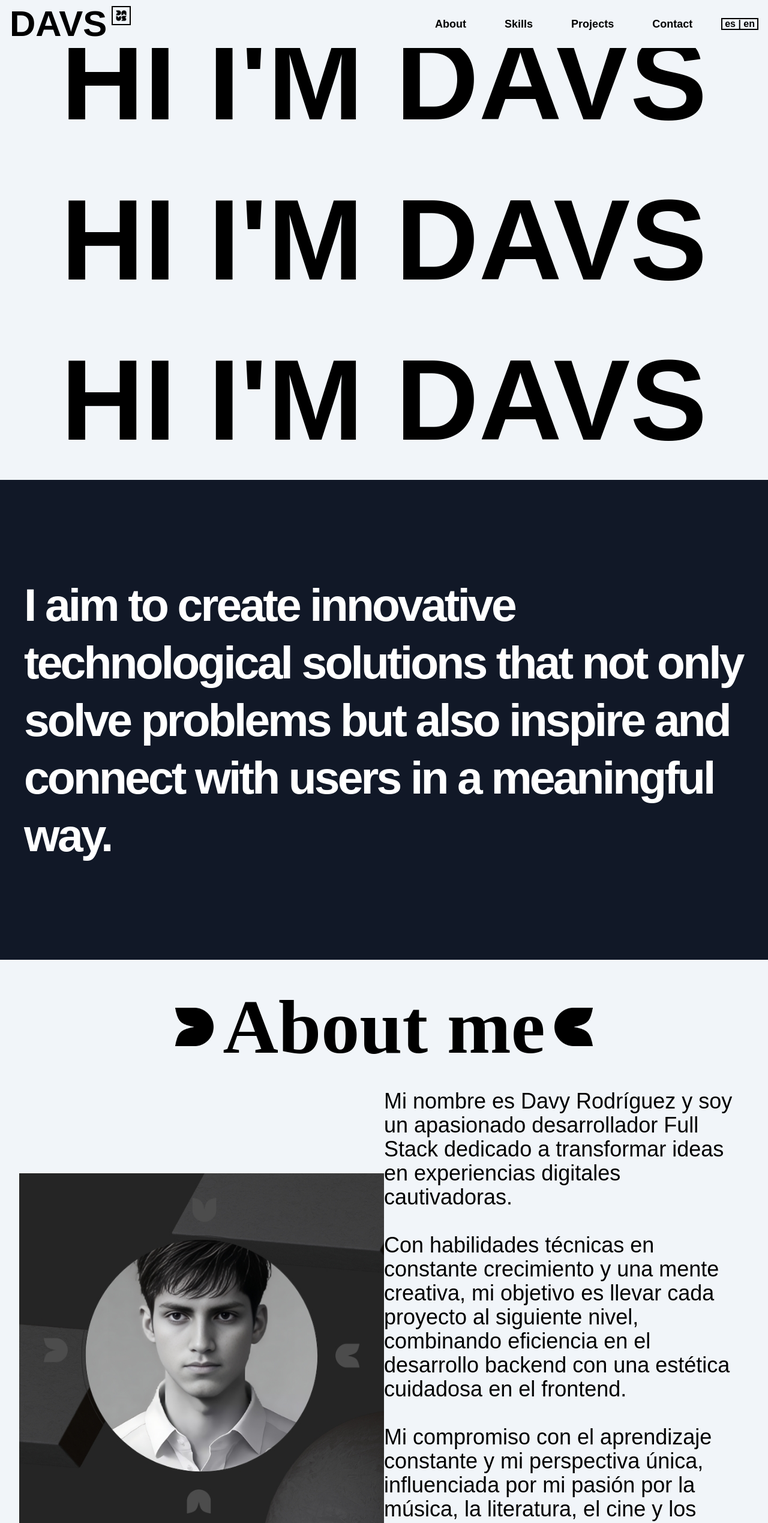
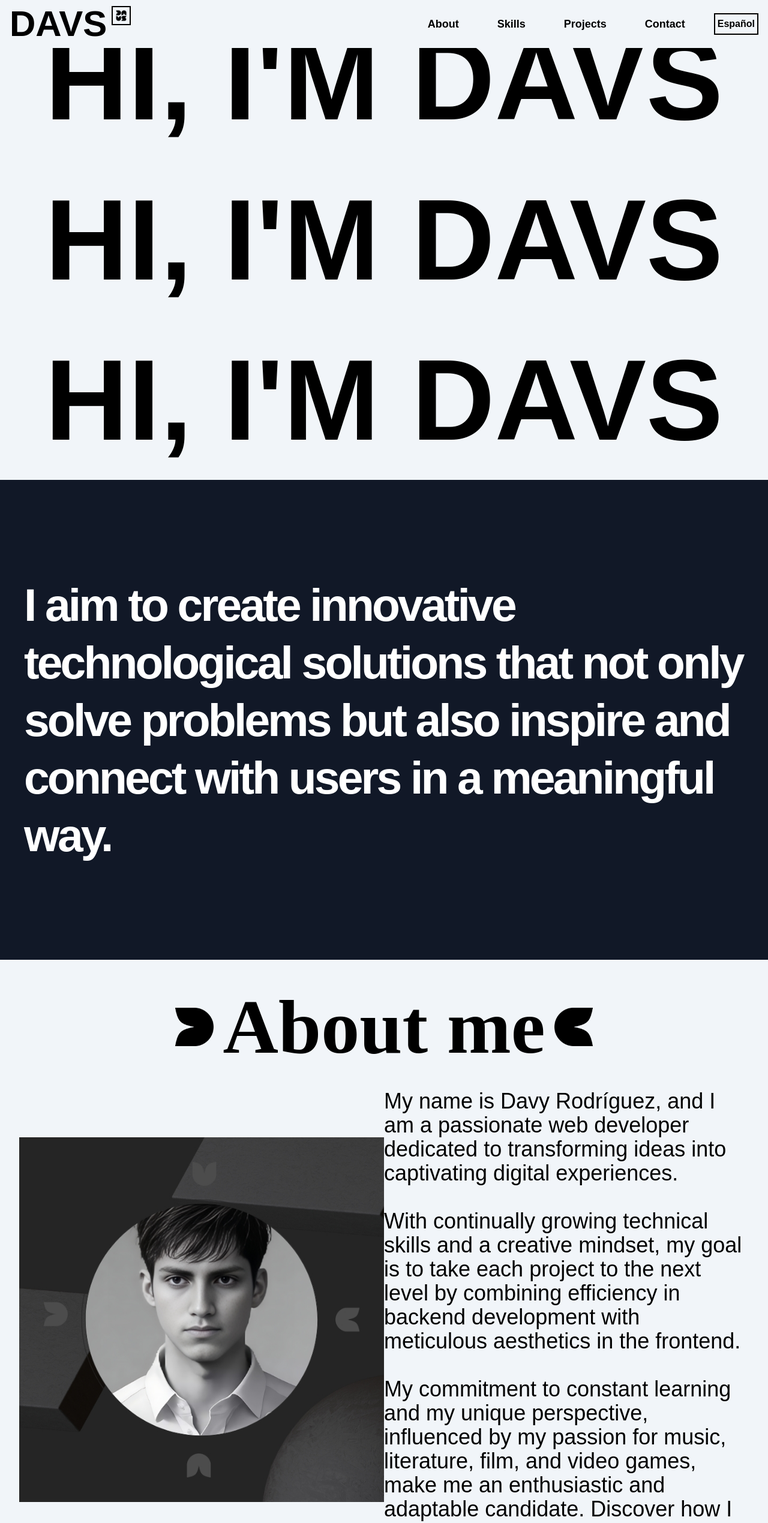
Before and after one commit to Davs07/My-Portfolio---Davs, a React (Vite) app: page / in a window 1280 px wide. Shown: the top 2539 px of the page at 60% size. Built offline with nearby package versions, Linux system fonts and the light colour scheme; some icons are missing; a web font is replaced by a local one.

Commit message:
add translate button

```diff
--- a/index.html
+++ b/index.html
@@ -4,7 +4,7 @@
     <meta charset="UTF-8" />
     <!-- <link rel="icon" type="image/svg+xml" href="/vite.svg" /> -->
     <meta name="viewport" content="width=device-width, initial-scale=1.0" />
-    <title>My portfolio | Davs</title>
+    <title>Davs | My portfolio</title>
 
     <link
       href="https://fonts.cdnfonts.com/css/microsoft-sans-serif"
--- a/package.json
+++ b/package.json
@@ -12,7 +12,8 @@
   "dependencies": {
     "@coreui/icons": "^3.0.1",
     "react": "^18.2.0",
-    "react-dom": "^18.2.0"
+    "react-dom": "^18.2.0",
+    "react-router-dom": "^6.20.1"
   },
   "devDependencies": {
     "@types/react": "^18.2.37",
--- a/src/App.jsx
+++ b/src/App.jsx
@@ -1,16 +1,17 @@
 import { useState } from "react";
-import reactLogo from "./assets/react.svg";
-import viteLogo from "/vite.svg";
 import logo from "./img/DAVS-logo.png";
 import D from "./img/D.png";
-import heztorMockup from "./img/Heztor-mockup.jpg";
+import heztorMockup from "./img/mockup-heztor.jpg";
 import davsPicture from "./img/DAVS-PICTURE-1.jpg";
+import { HashRouter, Link } from "react-router-dom";
 
 import "./App.css";
 
 function App() {
-  const arrayMySkills =
-    "HTML CSS JS REACT JAVA SPRING MYSQL GSAP GIT TAILWIND SASS";
+  const [changeLanguage, setChangeLanguage] = useState(false);
+  const handleChangeLanguage = () => {
+    setChangeLanguage(!changeLanguage);
+  };
   const skills = [
     {
       id: 1,
@@ -80,13 +81,91 @@ function App() {
     },
   ];
 
+  const allEnglish = !changeLanguage
+    ? {
+        navbar: ["About", "Skills", "Projects", "Contact"],
+        heroText: "HI, I'M DAVS",
+        myDescription: `I aim to create innovative technological solutions that not only
+    solve problems but also inspire and connect with users in a
+    meaningful way.`,
+        about: [
+          "My name is Davy Rodríguez, and I am a passionate web developer dedicated to transforming ideas into captivating digital experiences.",
+          "With continually growing technical skills and a creative mindset, my goal is to take each project to the next level by combining efficiency in backend development with meticulous aesthetics in the frontend.",
+          "My commitment to constant learning and my unique perspective, influenced by my passion for music, literature, film, and video games, make me an enthusiastic and adaptable candidate. Discover how I can bring a distinctive touch to your team and projects!",
+        ],
+        skills:
+          "With an arsenal of technological tools, I am prepared to breathe life into any project. My constant curiosity drives me to refine my skills and explore new technologies.",
+        projects:
+          "In my experience, I prioritize quality over quantity. Each project is an opportunity to blend creativity and technical skills, emphasizing excellence over quantity, transforming ideas into impactful and enduring digital experiences.",
+        contact: [
+          "Do you have a project in mind?",
+          "Allow me to help bring it to life",
+          "and become a valuable part of your team.",
+        ],
+      }
+    : {
+        navbar: ["Sobre", "Habilidades", "Proyectos", "Contacto"],
+        heroText: "HOLA, SOY DAVS",
+        myDescription: `Busco crear soluciones tecnológicas innovadoras que no solo resuelvan problemas, sino que también inspiren y conecten con los usuarios de manera significativa.`,
+        about: [
+          "Mi nombre es Davy Rodríguez y soy un apasionado desarrollador web dedicado a transformar ideas en experiencias digitales cautivadoras.",
+          "Con habilidades técnicas en constante crecimiento y una mente creativa, mi objetivo es llevar cada proyecto al siguiente nivel, combinando eficiencia en el desarrollo backend con una estética cuidadosa en el frontend.",
+          "Mi compromiso con el aprendizaje constante y mi perspectiva única, influenciada por mi pasión por la música, la literatura, el cine y los videojuegos, me convierten en un candidato entusiasta y adaptable. ¡Descubre cómo puedo aportar un toque distintivo a tu equipo y proyectos!",
+        ],
+        skills:
+          "Con un arsenal tecnológico, estoy preparado para dar vida a cualquier proyecto. Mi curiosidad constante me impulsa a perfeccionar habilidades y explorar nuevas tecnologías.",
+        projects:
+          "En mi experiencia, priorizo calidad sobre cantidad. Cada proyecto es una oportunidad para fusionar creatividad y habilidades técnicas, destacando la excelencia sobre la cantidad, transformando ideas en experiencias digitales impactantes y duraderas.",
+        contact: [
+          "¿Tienes algún proyecto en mente?",
+          "Permíteme ayudarte a darle vida",
+          "y formar parte de tu equipo.",
+        ],
+      };
+
+  const texts = !changeLanguage
+    ? {
+        options: ["About", "Skills", "Projects", "Contact"],
+        subTitles: ["About me", "My skills", "My projects", "Contact me"],
+        form: [
+          "Name",
+          "Your name",
+          "Email",
+          "Your email",
+          "Message",
+          "Your message",
+          "Submit",
+        ],
+      }
+    : {
+        options: ["Sobre", "Habilidades", "Proyectos", "Contacto"],
+        subTitles: [
+          "Sobre mí",
+          "Mis habilidades",
+          "Mis proyectos",
+          "Contáctame",
+        ],
+        form: [
+          "Nombre",
+          "Tu nombre",
+          "Email",
+          "Tu email",
+          "Mensaje",
+          "Tu mensaje",
+          "Enviar",
+        ],
+      };
+
+  const links = ["about", "skills", "projects", "contact"];
+
   return (
-    <>
+    <HashRouter>
       <main className="min-h-screen font-satoshi w-screen flex flex-col bg-slate-100">
         <header className="fixed px-4 z-10 bg-slate-100 text-dark h-20 w-full md:block">
           <div className="container mx-auto flex items-center justify-between h-full">
             <div>
-              <a href="" className="flex justify-center items-start gap-2">
+              <link></link>
+              <a href="#" className="flex justify-center items-start gap-2">
                 <h2 className="text-6xl font-work font-bold">DAVS</h2>
                 <span className="a-logo flex items-center justify-center border border-2 h-8 w-8 border-black p-1 hover:bg-black">
                   <img src={logo} alt="" className=" w-10 " />
@@ -96,30 +175,19 @@ function App() {
             <div className="text-center flex justify-evenly gap-x-4 ">
               <nav className="contents font-semibold text-base hidden lg:text-lg lg:flex ">
                 <ul className="mx-auto flex items-center">
-                  <li className="p-5 xl:p-8 active">
-                    <a href="">
-                      <span>About</span>
-                    </a>
-                  </li>
-                  <li className="p-5 xl:p-8">
-                    <a href="">
-                      <span>Skills</span>
-                    </a>
-                  </li>
-                  <li className="p-5 xl:p-8">
-                    <a href="">
-                      <span>Projects</span>
-                    </a>
-                  </li>
-                  <li className="p-5 xl:p-8">
-                    <a href="">
-                      <span>Contact</span>
-                    </a>
-                  </li>
+                  {texts.options.map((option, index) => (
+                    <li key={index} className="p-5 xl:p-8">
+                      <a href={`#${links[index]}`} className="hover:text-black">
+                        <span>{option}</span>
+                      </a>
+                    </li>
+                  ))}
                 </ul>
               </nav>
-              <button className="border border-2 flex items-center border-black font-bold h-5 px-1 py-0 my-auto place-items-center hover:bg-black hover:text-white">
-                es | en
+              <button
+                className="border border-2 flex  items-center border-black font-bold  p-1 my-auto place-items-center hover:bg-black hover:text-white"
+                onClick={handleChangeLanguage}>
+                {!changeLanguage ? "Español" : "English"}
               </button>
             </div>
           </div>
@@ -128,32 +196,32 @@ function App() {
           <h1
             className=" font-black font-work
             text-6xl  md:text-9xl lg:text-10xl xl:text-12xl my-14 font-bold  md:my-auto">
-            HI I'M DAVS
+            {allEnglish.heroText}
           </h1>
           <h1
             className=" font-black font-work
             text-6xl  md:text-9xl lg:text-10xl xl:text-12xl my-14 font-bold md:my-auto">
-            HI I'M DAVS
+            {allEnglish.heroText}
           </h1>
           <h1
             className=" font-black font-work
             text-6xl  md:text-9xl lg:text-10xl xl:text-12xl my-14 font-bold md:my-auto">
-            HI I'M DAVS
+            {allEnglish.heroText}
           </h1>
         </section>
         <section className=" font-satoshi min-h-screen flex bg-gray-900 text-white">
           <h2 className="text-[2.3em] md:text-[8vw] xl:text-[6vw] sm:leading-[1.25em] tracking-tighter font-bold mx-10 my-auto ">
-            I aim to create innovative technological solutions that not only
-            solve problems but also inspire and connect with users in a
-            meaningful way.
+            {allEnglish.myDescription}
           </h2>
         </section>
-        <section className=" font-satoshi min-h-screen flex my-auto ">
+        <section
+          id="about"
+          className=" font-satoshi min-h-screen flex my-auto ">
           <div className="flex flex-col items-start my-auto w-full">
             <div className="pt-12 md:pt0 mx-auto flex items-center">
               <img src={D} alt="" className="h-5 md:h-16 " />
               <h1 className="text-5xl md:text-9xl tracking-normal font-melodrama font-bold mx-4 ">
-                About me
+                {texts.subTitles[0]}
               </h1>
               <img src={D} alt="" className="h-5 md:h-16 rotate-180" />
             </div>
@@ -163,42 +231,32 @@ function App() {
               </div>
               <div className="w-full">
                 <p className=" text-lg sm:text-[4vw] md:text-[4vw] lg:text-4xl md:text-[1.9vw]  sm:leading-[1.25em]">
-                  Mi nombre es Davy Rodríguez y soy un apasionado desarrollador
-                  Full Stack dedicado a transformar ideas en experiencias
-                  digitales cautivadoras.
+                  {allEnglish.about[0]}
                   <br />
                   <br />
-                  Con habilidades técnicas en constante crecimiento y una mente
-                  creativa, mi objetivo es llevar cada proyecto al siguiente
-                  nivel, combinando eficiencia en el desarrollo backend con una
-                  estética cuidadosa en el frontend.
+                  {allEnglish.about[1]}
                   <br />
                   <br />
-                  Mi compromiso con el aprendizaje constante y mi perspectiva
-                  única, influenciada por mi pasión por la música, la
-                  literatura, el cine y los videojuegos, me convierten en un
-                  candidato entusiasta y adaptable. ¡Descubre cómo puedo aportar
-                  un toque distintivo a tu equipo y proyectos!
+                  {allEnglish.about[2]}
                 </p>
               </div>
             </div>
           </div>
         </section>
-        <section className=" font-satoshi min-h-screen flex my-auto">
+        <section
+          id="skills"
+          className=" font-satoshi min-h-screen flex my-auto">
           <div className="flex flex-col items-start my-auto w-full">
             <div className="pt-12 md:pt0 mx-auto flex items-center">
               <img src={D} alt="" className="h-5 md:h-16 " />
               <h1 className="text-5xl md:text-9xl tracking-normal font-melodrama font-bold mx-4 ">
-                My Skills
+                {texts.subTitles[1]}
               </h1>
               <img src={D} alt="" className="h-5 md:h-16 rotate-180" />
             </div>
             <div className="py-10 px-[2em] md:px-[12em]">
               <p className="text-lg pb-10 sm:text-[4vw] lg:text-4xl sm:leading-[1.25em]">
-                Con un arsenal de herramientas tecnológicas, estoy preparado
-                para dar vida a cualquier proyecto. Mi curiosidad constante me
-                lleva a abrazar la evolución de mis habilidades y a explorar
-                nuevas tecnologías.
+                {allEnglish.skills}
               </p>
 
               <div className="w-full grid grid-cols-3 gap-6 md:grid-cols-4">
@@ -218,22 +276,20 @@ function App() {
             </div>
           </div>
         </section>
-        <section className=" font-satoshi min-h-screen flex my-auto">
+        <section
+          id="projects"
+          className=" font-satoshi min-h-screen flex my-auto">
           <div className="flex flex-col items-start my-auto w-full">
             <div className="pt-12 md:pt0 mx-auto flex items-center">
               <img src={D} alt="" className="h-5 md:h-16 " />
               <h1 className="text-5xl md:text-9xl tracking-normal font-melodrama font-bold mx-4 ">
-                My Projects
+                {texts.subTitles[2]}
               </h1>
               <img src={D} alt="" className="h-5 md:h-16 rotate-180" />
             </div>
             <div className="py-10 px-[2em] md:px-[12em]">
               <p className="text-lg pb-10 sm:text-[4vw] lg:text-4xl sm:leading-[1.25em]">
-                En mi experiencia, priorizo calidad sobre cantidad. Cada
-                proyecto es una oportunidad para fusionar creatividad y
-                habilidades técnicas, destacando la excelencia sobre la
-                cantidad, transformando ideas en experiencias digitales
-                impactantes y duraderas.
+                {allEnglish.projects}
               </p>
             </div>
             <div className=" flex flex-col w-full justify-center items-center px-auto gap-3 md:gap-5">
@@ -257,20 +313,22 @@ function App() {
             </div>
           </div>
         </section>
-        <section className=" font-satoshi min-h-screen flex my-auto flex-col">
+        <section
+          id="contact"
+          className=" font-satoshi min-h-screen flex my-auto flex-col">
           <div className="flex flex-col items-start my-auto w-full">
             <div className="pt-12 md:pt0 mx-auto flex items-center">
               <img src={D} alt="" className="h-5 md:h-16 " />
               <h1 className="text-5xl md:text-9xl tracking-normal font-melodrama font-bold mx-4 ">
-                Contact me
+                {texts.subTitles[3]}
               </h1>
               <img src={D} alt="" className="h-5 md:h-16 rotate-180" />
             </div>
             <div className="py-10 px-[2em] mx-auto flex flex-row justify-between items-center w-full">
               <div className=" flex justify-center items-center w-full">
                 <h4 className="text-[5vw] md:text-4xl font-semibold font-microsoft text-center">
-                  ¿Tienes algún proyecto en mente? <br /> Permíteme ayudarte a
-                  darle vida <br /> y formar parte de tu equipo.
+                  {allEnglish.contact[0]} <br /> {allEnglish.contact[1]}
+                  <br /> {allEnglish.contact[2]}
                 </h4>
               </div>
             </div>
@@ -278,10 +336,10 @@ function App() {
               <div className="mt-4 flex flex-col md:flex-row gap-6">
                 <div className="flex flex-col">
                   <label className="text-black" for="name">
-                    Name
+                    {texts.form[0]}
                   </label>
                   <input
-                    placeholder="Your name"
+                    placeholder={texts.form[1]}
                     className="w-full bg-slate-100 w-[90vw] sm:w-[22rem] border border-2 border-black border-gray-700 text-black px-2 py-1"
                     type="text"
                     id="name"
@@ -289,10 +347,10 @@ function App() {
                 </div>
                 <div className="flex flex-col">
                   <label className="text-black" for="email">
-                    Email
+                    {texts.form[2]}
                   </label>
                   <input
-                    placeholder="Your email"
+                    placeholder={texts.form[3]}
                     className="w-full bg-slate-100 w-[90vw] sm:w-[22rem] border border-2 border-black border-gray-700 text-black px-2 py-1"
                     type="email"
                     id="email"
@@ -302,10 +360,10 @@ function App() {
 
               <div className="flex flex-col my-4">
                 <label className="text-black" for="message">
-                  Message
+                  {texts.form[4]}
                 </label>
                 <textarea
-                  placeholder="Your message"
+                  placeholder={texts.form[5]}
                   className="w-full bg-slate-100 border border-2 border-black min-h-[140px] border-gray-700 text-black px-2 py-1"
                   id="message"></textarea>
               </div>
@@ -314,7 +372,7 @@ function App() {
                 <button
                   className=" text-black border border-black border-2 px-4 py-1 hover:bg-black hover:text-white transition-all duration-200"
                   type="submit">
-                  Submit
+                  {texts.form[6]}
                 </button>
               </div>
             </div>
@@ -339,7 +397,7 @@ function App() {
           </div>
         </section>
       </main>
-    </>
+    </HashRouter>
   );
 }
 
```
Also changed, not shown: src/img/mockup-heztor.jpg (added), 1 other file (tests, documents, lock files or other folders).
